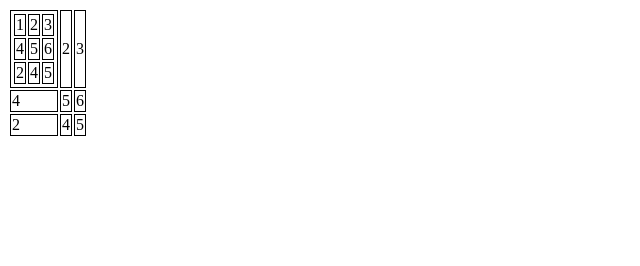
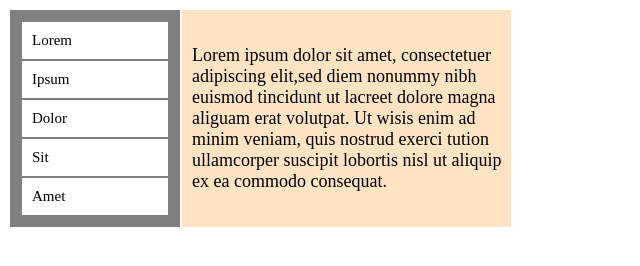
Before and after one commit to sdenysov/html-css, a plain HTML site: page Tables/#1 Inner table/index.html in a window 1280 px wide. Shown: the whole page, without its empty margins (0-640 px from the left). Drawn offline with Linux system fonts and the light colour scheme.

Commit message:
[rev. 02] Inner Table

```diff
--- a/Tables/#1 Inner table/assets/styles.css
+++ /dev/null
@@ -1,3 +0,0 @@
-td {
-    border: 1px solid #000000;
-}
--- a/Tables/#1 Inner table/index.html
+++ b/Tables/#1 Inner table/index.html
@@ -3,42 +3,47 @@
 <head>
     <meta charset="UTF-8">
     <title>Inner table</title>
-    <link href="assets/styles.css" rel="stylesheet" type="text/css">
+    <link href="styles.css" rel="stylesheet" type="text/css">
 </head>
 <body>
 <table>
     <tr>
-        <td>
+        <td class="menu">
+
             <table>
                 <tr>
-                    <td>1</td>
-                    <td>2</td>
-                    <td>3</td>
+                    <td>Lorem</td>
                 </tr>
                 <tr>
-                    <td>4</td>
-                    <td>5</td>
-                    <td>6</td>
+                    <td>Ipsum</td>
                 </tr>
                 <tr>
-                    <td>2</td>
-                    <td>4</td>
-                    <td>5</td>
+                    <td>Dolor</td>
+                </tr>
+                <tr>
+                    <td>Sit</td>
+                </tr>
+                <tr>
+                    <td>Amet</td>
                 </tr>
             </table>
+
         </td>
-        <td>2</td>
-        <td>3</td>
-    </tr>
-    <tr>
-        <td>4</td>
-        <td>5</td>
-        <td>6</td>
-    </tr>
-    <tr>
-        <td>2</td>
-        <td>4</td>
-        <td>5</td>
+        <td class="content">
+            Lorem ipsum dolor sit amet, consectetuer
+            <br>
+            adipiscing elit,sed diem nonummy nibh
+            <br>
+            euismod tincidunt ut lacreet dolore magna
+            <br>
+            aliguam erat volutpat. Ut wisis enim ad
+            <br>
+            minim veniam, quis nostrud exerci tution
+            <br>
+            ullamcorper suscipit lobortis nisl ut aliquip
+            <br>
+            ex ea commodo consequat.
+        </td>
     </tr>
 </table>
 </body>
--- /dev/null
+++ b/Tables/#1 Inner table/styles.css
@@ -0,0 +1,21 @@
+td {
+    padding: 10px;
+    background-color: white;
+    text-align: left;
+    width: 150px;
+    height: 10px;
+}
+
+.menu {
+    background-color: gray;
+    text-align: left;
+    font-size: 15px;
+}
+
+.content {
+    width: auto;
+    height: auto;
+    background-color: bisque;
+    text-align: left;
+    font-size: 18px;
+}
```
